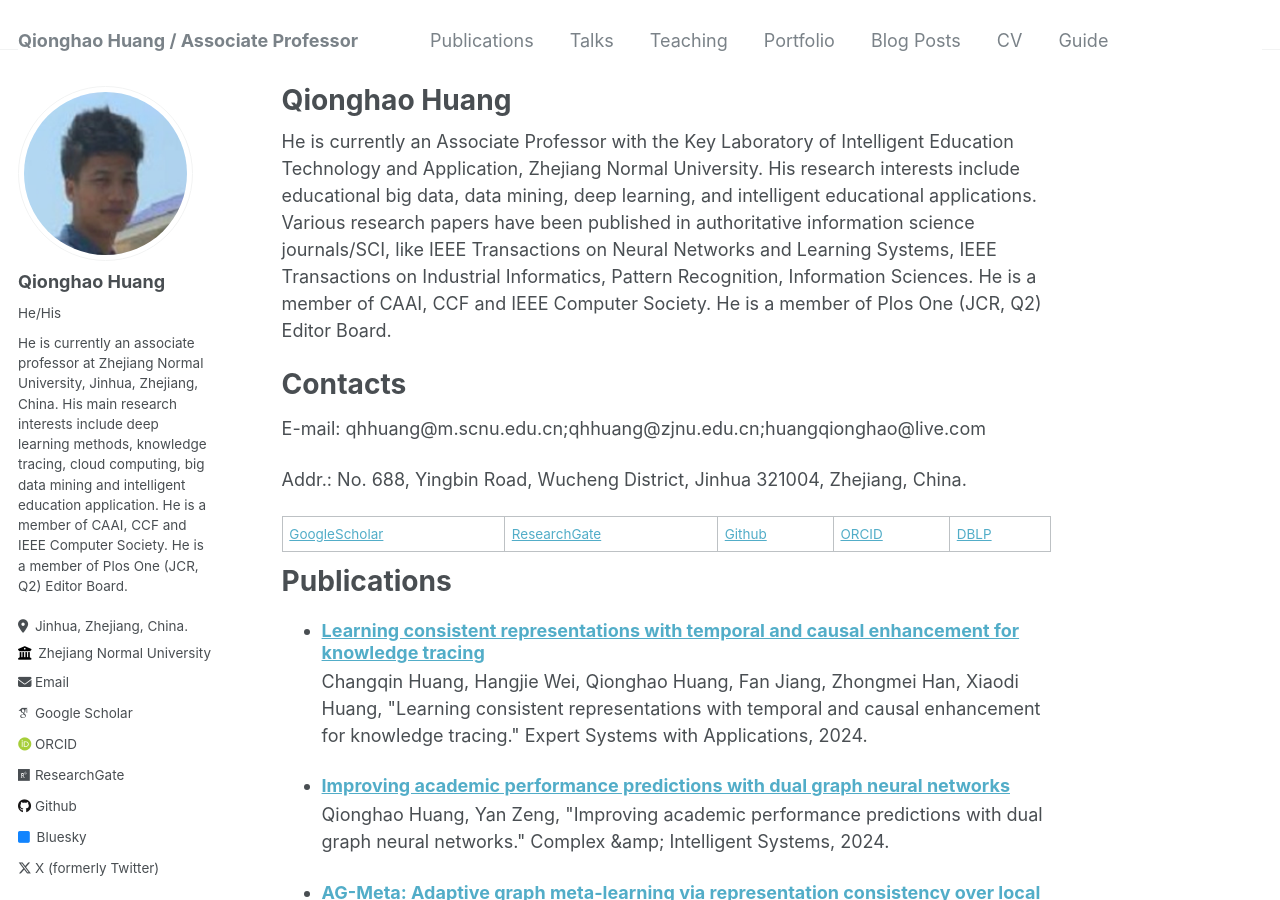
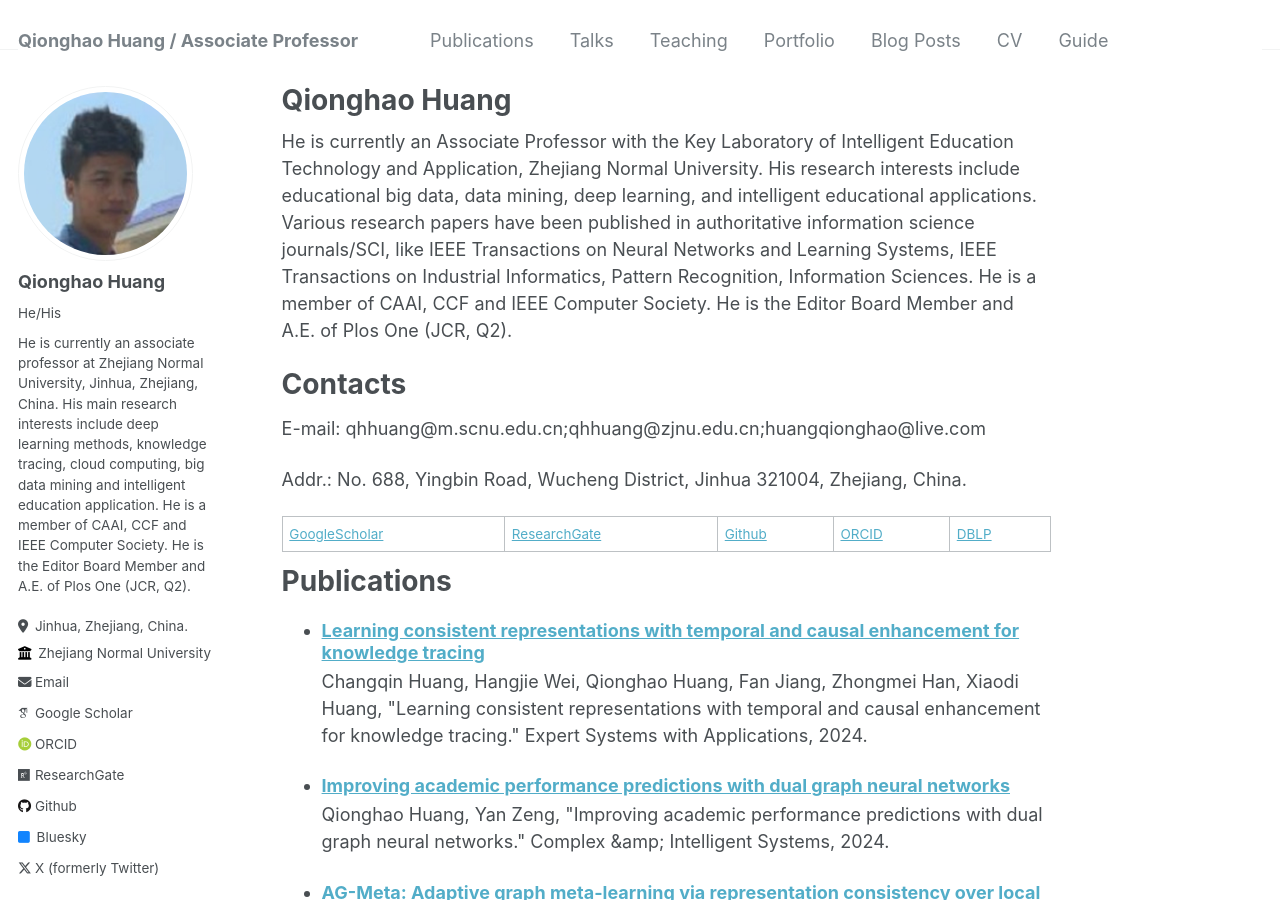
Before and after one commit to qhhuang-ai/qhhuang-ai.github.io, a Jekyll site: the page built from _pages/about.md, in a window 1280 px wide and 900 px high. Built offline with Jekyll 4.4.1, drawn with Linux system fonts in a browser that asks for light colours; some web fonts are replaced.

Commit message:
update position

```diff
--- a/_config.yml
+++ b/_config.yml
@@ -24,7 +24,7 @@
   avatar           : "Qionghao_Huang.png"
   name             : "Qionghao Huang"
   pronouns         : "He/His"
-  bio              : "He is currently an associate professor at Zhejiang Normal University, Jinhua, Zhejiang, China. His main research interests include deep learning methods, knowledge tracing, cloud computing, big data mining and intelligent education application. He is a member of CAAI, CCF and IEEE Computer Society. He is a member of Plos One (JCR, Q2) Editor Board.
+  bio              : "He is currently an associate professor at Zhejiang Normal University, Jinhua, Zhejiang, China. His main research interests include deep learning methods, knowledge tracing, cloud computing, big data mining and intelligent education application. He is a member of CAAI, CCF and IEEE Computer Society. He is the Editor Board Member and A.E. of Plos One (JCR, Q2).
 "
   location         : "Jinhua, Zhejiang, China."
   employer         : "Zhejiang Normal University"
--- a/_pages/about.md
+++ b/_pages/about.md
@@ -9,7 +9,7 @@
 
 He is currently an Associate Professor with the Key Laboratory of Intelligent Education Technology and Application, Zhejiang Normal University.
 His research interests include educational big data, data mining, deep learning, and intelligent educational applications. Various research papers have been published in authoritative information science journals/SCI, like IEEE Transactions on Neural Networks and Learning Systems, IEEE Transactions on Industrial Informatics, Pattern Recognition, Information Sciences.
-He is a member of CAAI, CCF and IEEE Computer Society. He is a member of Plos One (JCR, Q2) Editor Board.
+He is a member of CAAI, CCF and IEEE Computer Society. He is the Editor Board Member and A.E. of Plos One (JCR, Q2).
 
 
 Contacts
```
